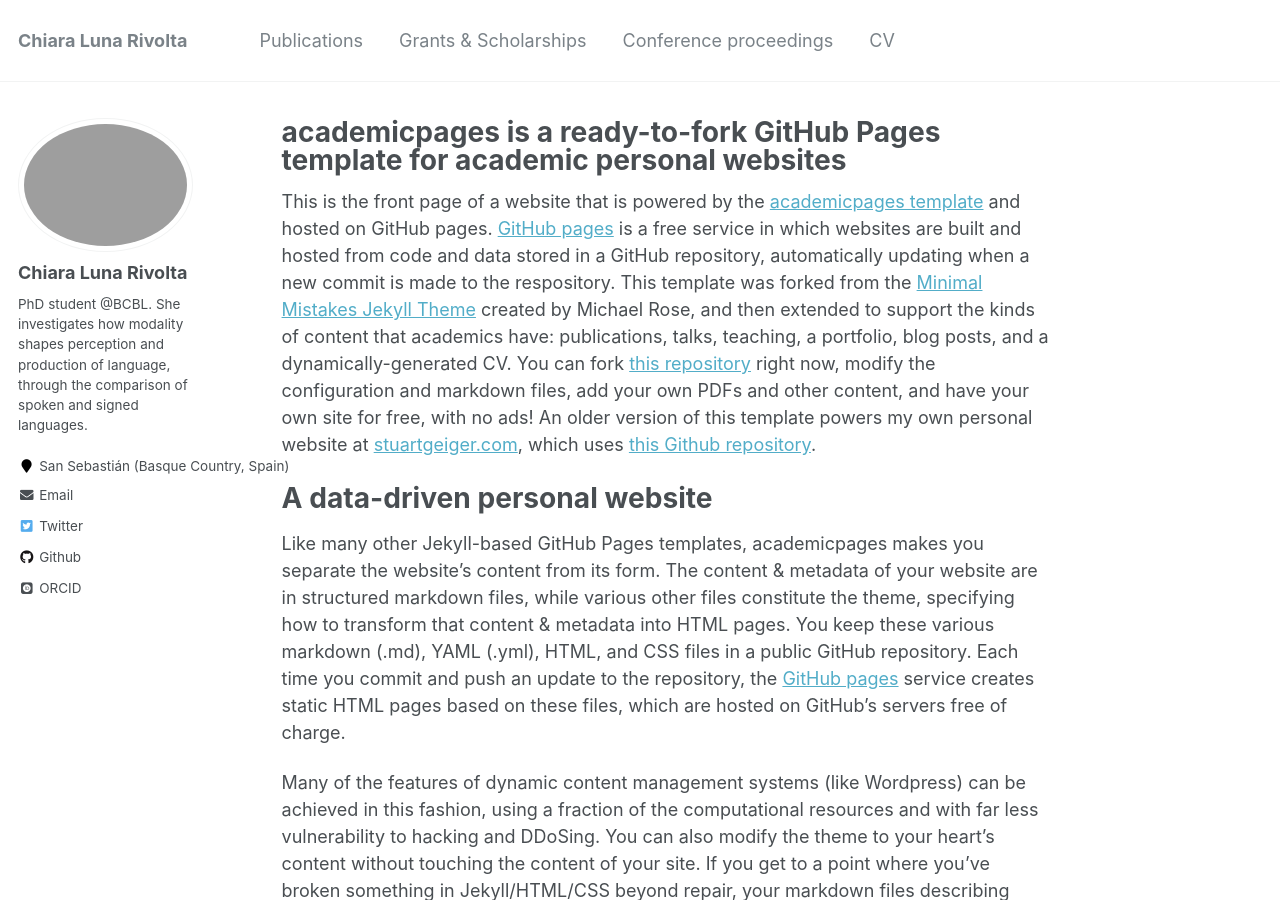
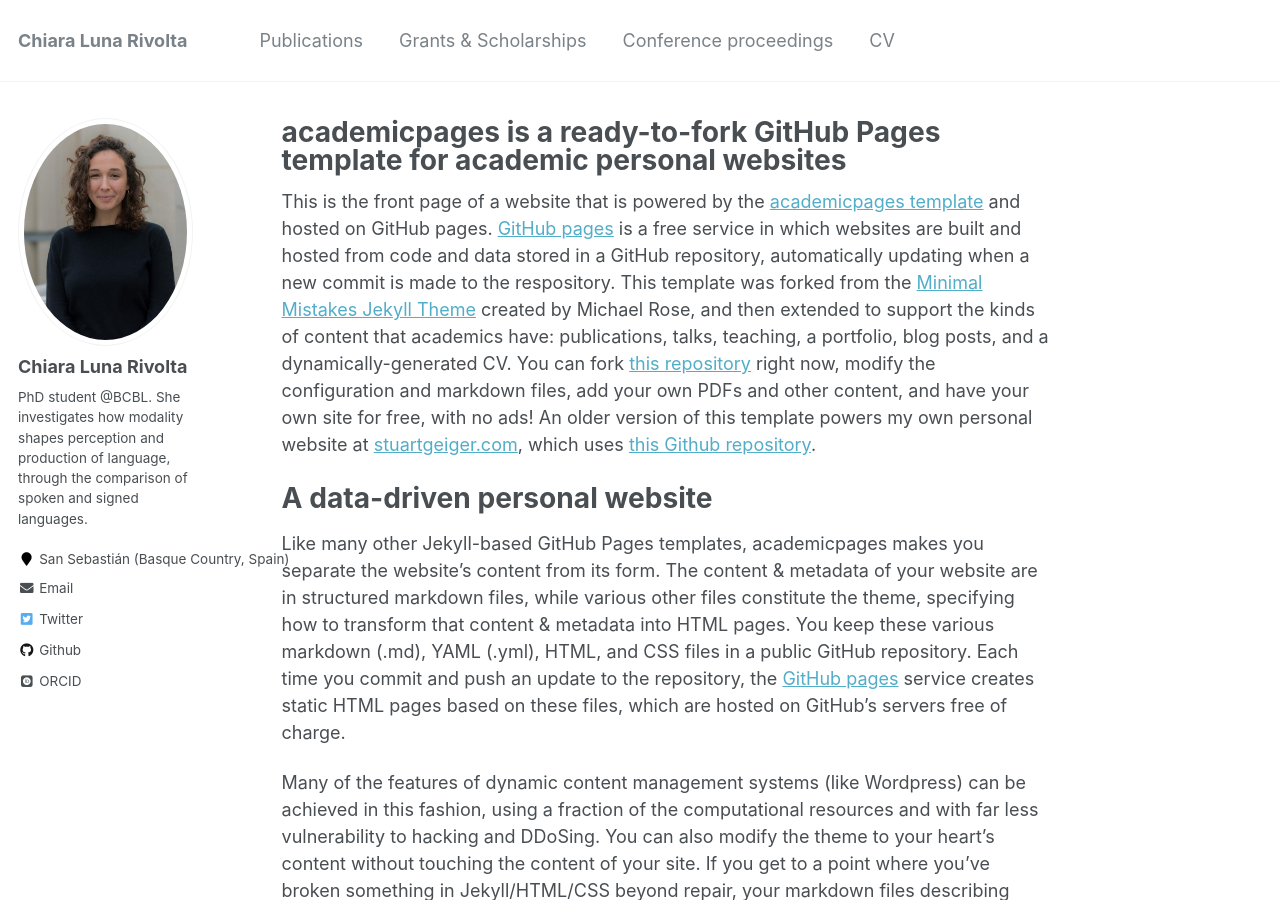
Before and after one commit to chiaralunariv/chiaralunariv.github.io, a Jekyll site: the page built from _pages/about.md, in a window 1280 px wide and 900 px high. Built offline with Jekyll 4.4.1, drawn with Linux system fonts in a browser that asks for light colours; some web fonts are replaced.

Commit message:
back to old pic

```diff
--- a/_config.yml
+++ b/_config.yml
@@ -81,7 +81,7 @@ analytics:
 # Site Author
 author:
   name             : "Chiara Luna Rivolta"
-  avatar           : "profile_1.jpg"
+  avatar           : "profile.jpg"
   bio              : "PhD student @BCBL. She investigates how modality shapes perception and production of language, through the comparison of spoken and signed languages."
   location         : "San Sebastián (Basque Country, Spain)"
   employer         :
@@ -109,7 +109,7 @@ author:
   stackoverflow    : # http://stackoverflow.com/users/123456/username
   steam            :
   tumblr           :
-  twitter          : "replacethistwitterhandle"
+  twitter          : "LunaRivolta"
   vine             :
   weibo            :
   xing             :
```
Also changed, not shown: 1 other file.
